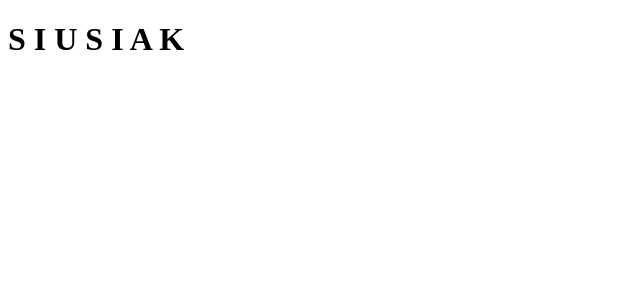
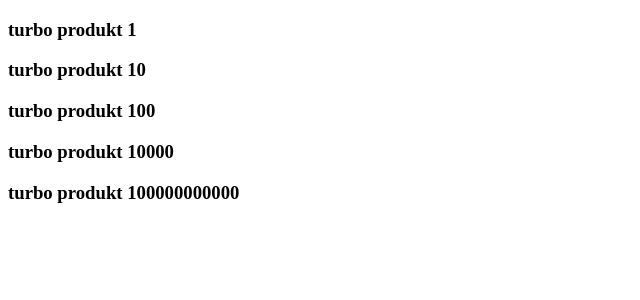
Before and after one commit to Ablaszak/WDAI, a React (Vite) app in the folder lab5-project/: page / in a window 1280 px wide. Shown: the top 300 px of the page, without its empty margins (0-640 px from the left). Built offline with nearby package versions, Linux system fonts and the light colour scheme.

Commit message:
finished 1.1

```diff
--- a/lab5-project/src/App.tsx
+++ b/lab5-project/src/App.tsx
@@ -1,9 +1,7 @@
+    import Koszyk from './components/koszyk/Koszyk.tsx'
+
 function App() {
-  return (
-    <>
-        <h1>S I U S I A K</h1>
-    </>
-  )
+    return <Koszyk/>;
 }
 
 export default App
--- /dev/null
+++ b/lab5-project/src/components/koszyk/Koszyk.tsx
@@ -0,0 +1,11 @@
+import Produkt from './Produkt.tsx'
+
+export default function Koszyk() {
+    return<>
+        <Produkt name={"turbo produkt 1"}/>
+        <Produkt name={"turbo produkt 10"}/>
+        <Produkt name={"turbo produkt 100"}/>
+        <Produkt name={"turbo produkt 10000"}/>
+        <Produkt name={"turbo produkt 100000000000"}/>
+    </>
+}
--- /dev/null
+++ b/lab5-project/src/components/koszyk/Produkt.tsx
@@ -0,0 +1,11 @@
+interface ProduktProps{
+    name: string;
+}
+
+export default function Produkt(props: ProduktProps) {
+    return (
+        <>
+            <h3>{props.name}</h3>
+        </>
+    )
+}
```
